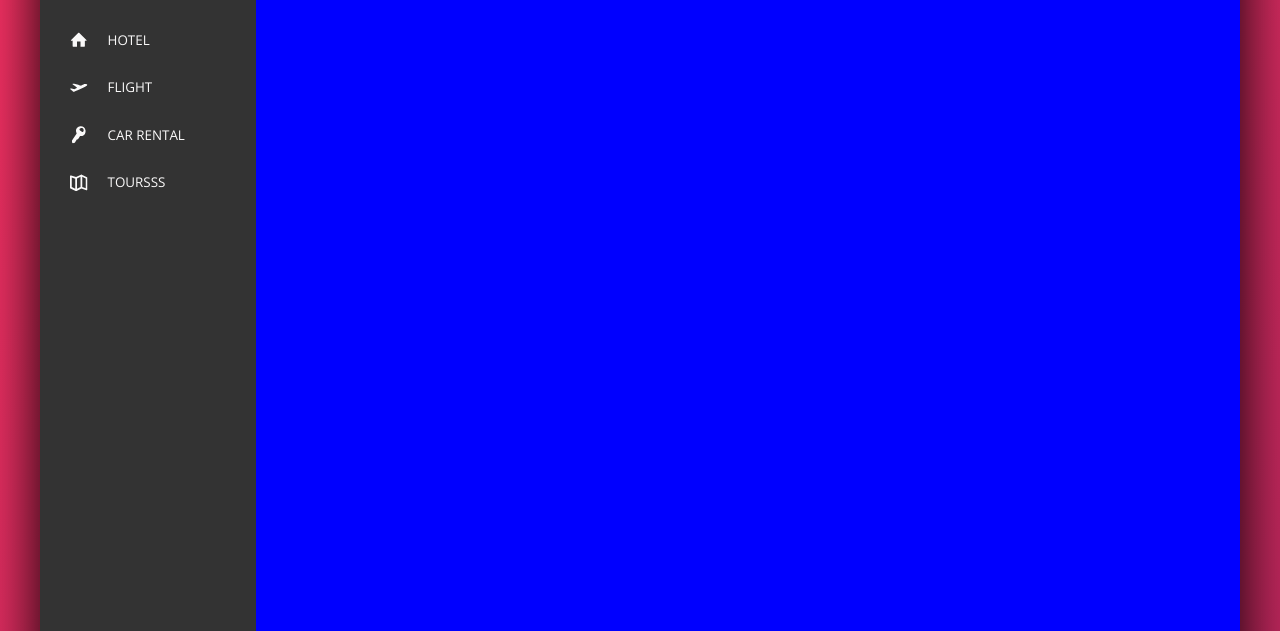
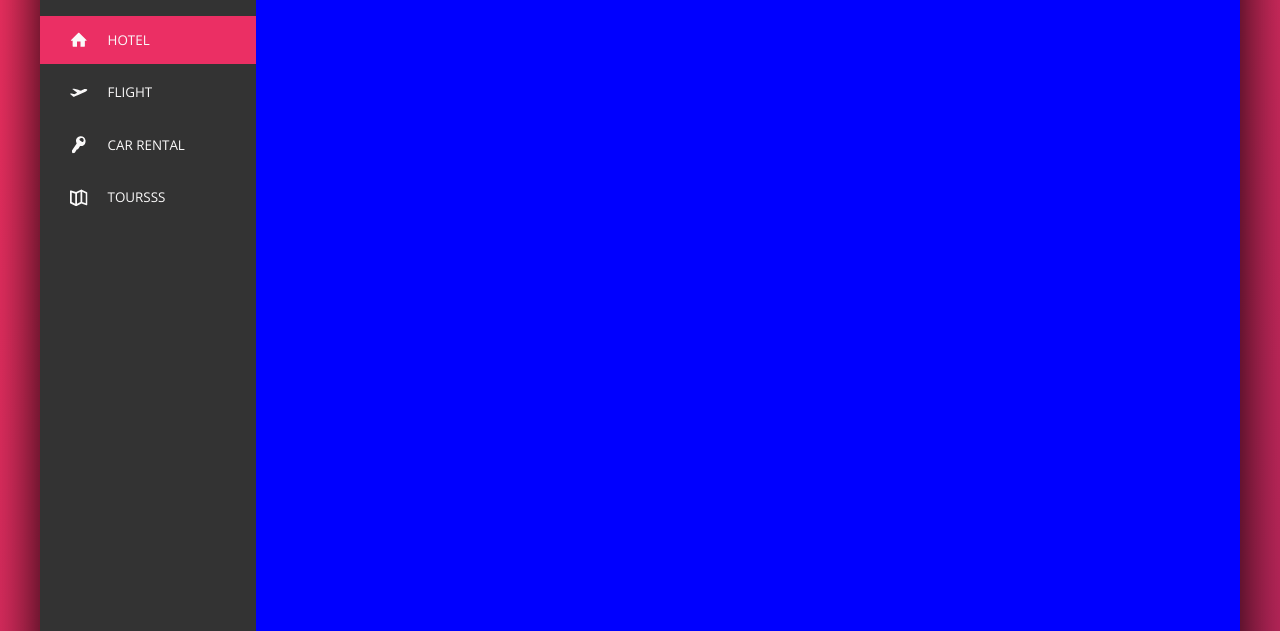
Before and after one commit to andreuhh/travelSocialNet, a website: page index.html in a window 1280 px wide. Shown: the part 169-800 px from the top of the page. Drawn offline with nearby package versions, Linux system fonts and the light colour scheme.

Commit message:
sidebar finished

```diff
--- a/index.html
+++ b/index.html
@@ -58,7 +58,7 @@
       <div class="content">
         <nav class="sidebar">
           <ul class="side-nav">
-            <li class="side-nav__item">
+            <li class="side-nav__item side-nav__item--active">
               <a href="#" class="side-nav__link">
                 <svg class="side-nav__icon">
                   <use xlink:href="img/sprite.svg#icon-home"></use>
--- a/sass/_components.scss
+++ b/sass/_components.scss
@@ -124,14 +124,34 @@
   margin-top: 3.5rem;
 
   &__item {
+    position: relative;
+
+    &:not(:last-child) {
+      margin-bottom: 0.5rem;
+    }
   }
 
   &__item::before {
     content: '';
-    position: 0;
+    position: absolute;
     top: 0;
     left: 0;
     height: 100%;
+    width: 3px;
+    background-color: var(--color-primary);
+    transform: scaleY(0);
+    transition: transform 0.3s, width 0.4s cubic-bezier(1, 0, 0, 1) 0.3s;
+    background-color: 0.1s;
+  }
+
+  &__item:hover::before,
+  &__item--active::before {
+    transform: scaleY(1);
+    width: 100%;
+  }
+
+  &__item:active::before {
+    background-color: var(--color-primary-light); // change color after click
   }
 
   &__link:link,
@@ -141,13 +161,14 @@
     text-transform: uppercase;
     display: block;
     padding: 1.5rem 3rem;
+    position: relative;
+    z-index: 10;
 
     display: flex;
     align-items: center;
   }
 
   &__link:hover {
-    color: orangered;
   }
 
   &__icon {
```
Also changed, not shown: css/style.css.
